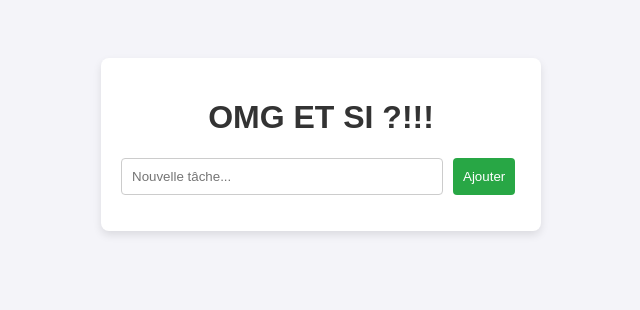
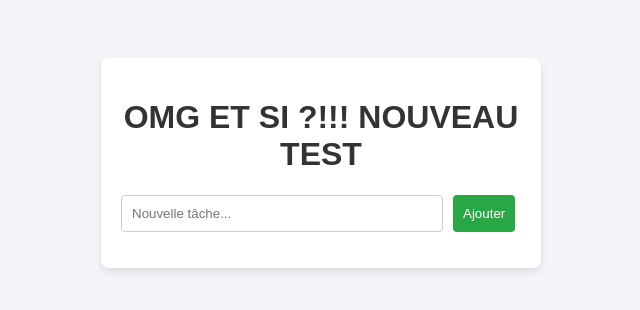
Before and after one commit to Mart1n-S/devOps_TodoList, a website: page public/index.html in a window 1280 px wide. Shown: the whole page, without its empty margins (319-959 px from the left). Drawn offline with Linux system fonts and the light colour scheme; no server answers.

Commit message:
new test

```diff
--- a/public/index.html
+++ b/public/index.html
@@ -65,7 +65,7 @@
 
 <body>
     <div class="container">
-        <h1>OMG ET SI ?!!!</h1>
+        <h1>OMG ET SI ?!!! NOUVEAU TEST</h1>
         <div style="display: flex; gap: 10px;">
             <input type="text" id="taskInput" placeholder="Nouvelle tâche...">
             <button id="addBtn">Ajouter</button>
```
